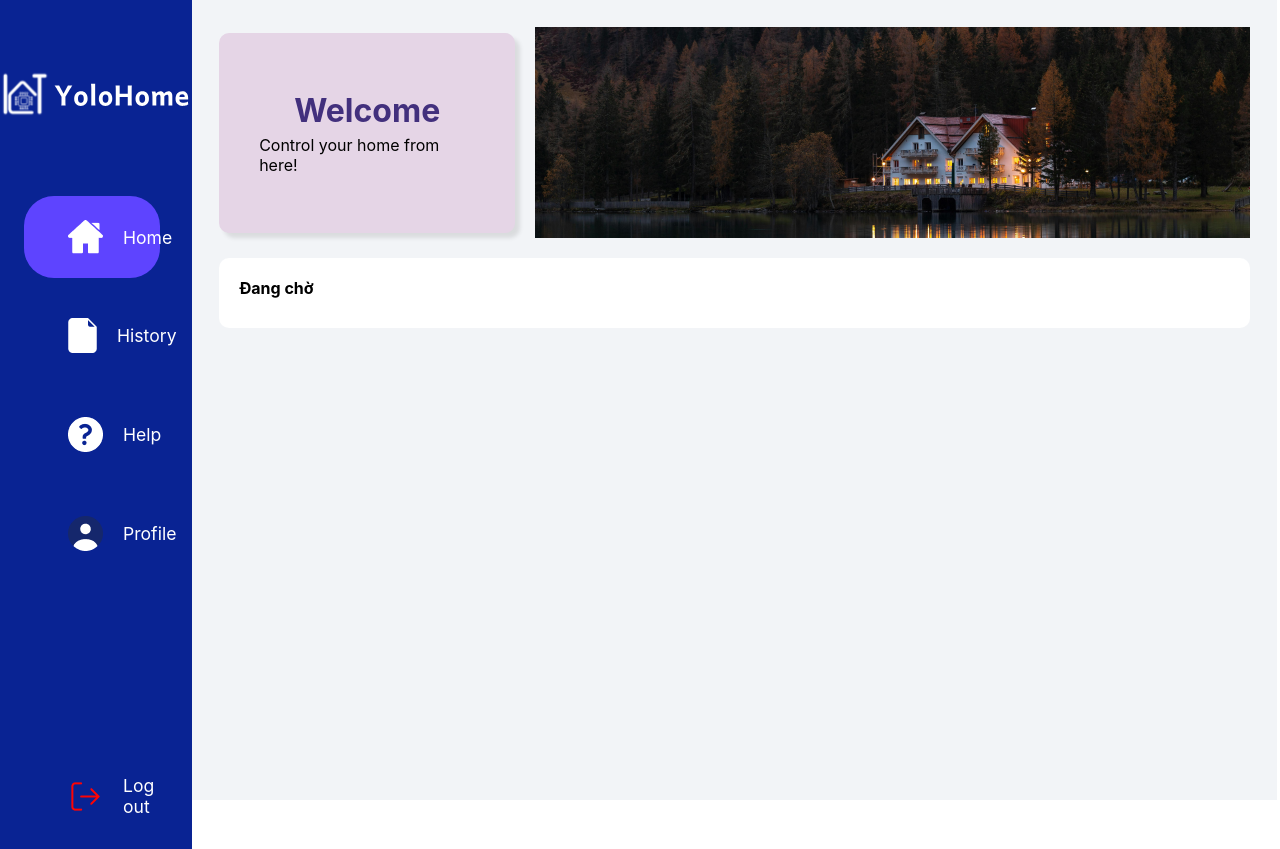
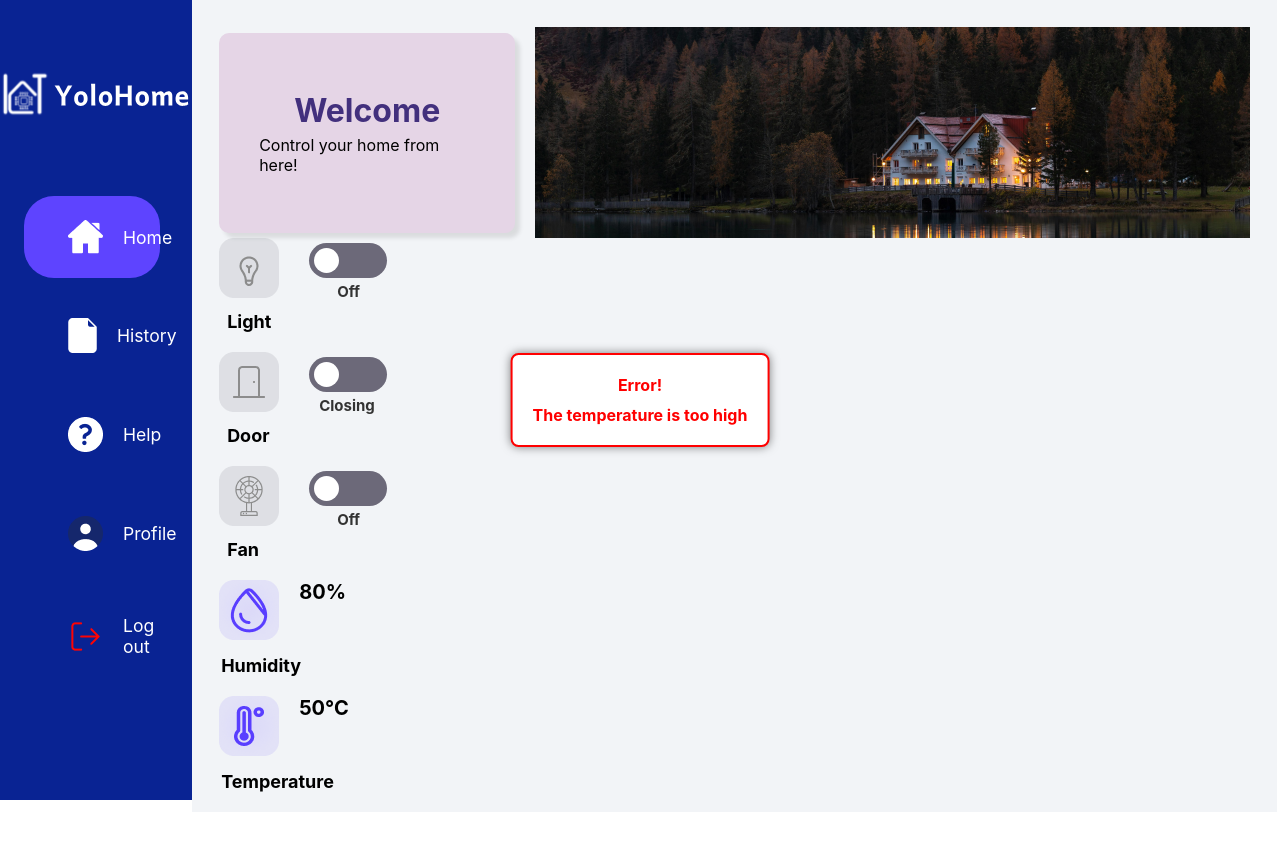
Before and after one commit to ShunPeng1/Multi-Disciplinary-Project, a React (Create React App) app in the folder WebApplication/yolohome-client/: page /dashboard in a window 1280 px wide. After the commit the page ends 812 px from the top, so only its background shows below. Built offline with nearby package versions, Linux system fonts and the light colour scheme.

Commit message:
feat: pop-up Temperature error
feat: pop-up Temperature error

```diff
--- a/WebApplication/yolohome-client/src/components/Cards/TemperatureCard/TemperatureCard.css
+++ b/WebApplication/yolohome-client/src/components/Cards/TemperatureCard/TemperatureCard.css
@@ -19,3 +19,27 @@
     font-size: 20px;
     font-weight: bold;
 }
+
+.popup {
+    position: fixed;
+    top: 50%;
+    left: 50%;
+    transform: translate(-50%, -50%);
+    background-color: #fff;
+    border: 2px solid red;
+    padding: 20px;
+    border-radius: 8px;
+    box-shadow: 0px 0px 10px rgba(0, 0, 0, 0.5);
+    z-index: 9999;
+}
+
+.popup p {
+    margin: 0;
+    font-weight: bold;
+    color: red;
+    text-align: center;
+}
+
+.popup p:last-child {
+    margin-top: 10px;
+}
--- a/WebApplication/yolohome-client/src/components/Cards/TemperatureCard/index.jsx
+++ b/WebApplication/yolohome-client/src/components/Cards/TemperatureCard/index.jsx
@@ -1,16 +1,45 @@
-import React from "react";
+import React, { useState, useEffect } from "react";
 import './TemperatureCard.css';
 
 const TemperatureCard = () => {
+    const [temperature, setTemperature] = useState(null);
+    const [showPopup, setShowPopup] = useState(false);
 
-    // receive data from sensor here
+    // Simulate fetching temperature data from the server
+    useEffect(() => {
+        // Simulated API call
+        const fetchTemperature = async () => {
+            // Assuming fetchTemperatureData is a function to fetch temperature data from the server
+            const temperatureData = await fetchTemperatureData();
+            setTemperature(temperatureData);
+            // Check if temperature is too high
+            if (temperatureData > 35) {
+                setShowPopup(true);
+            } else {
+                setShowPopup(false);
+            }
+        };
+        fetchTemperature();
+    }, []);
+
+    // Simulated function to fetch temperature data
+    const fetchTemperatureData = async () => {
+        // You can replace this with actual API call to fetch temperature data
+        return 50; // Simulated temperature data
+    };
 
     return (
         <div className="temperature-container">
+            {showPopup && (
+                <div className="popup">
+                    <p>Error!</p>
+                    <p>The temperature is too high</p>
+                </div>
+            )}
             <div className="icon-and-temp">
                 <img src="./Images/temperature.png" alt="Temperature Icon" />
                 <div className="temperature-info">
-                    {'30°C'}
+                    {temperature !== null ? `${temperature}°C` : 'Loading...'}
                 </div>
             </div>
             <div className="temperature-text">
--- a/WebApplication/yolohome-client/src/components/NavBar/index.jsx
+++ b/WebApplication/yolohome-client/src/components/NavBar/index.jsx
@@ -36,9 +36,9 @@ const NavBar = () => {
           <img src="./Images/profile_icon.png" alt="Profile Icon" />
           <p>Profile</p>
         </Link>
-        <div className = "blank">
+        {/* <div className = "blank">
           {''}
-        </div>
+        </div> */}
         <Link to="/" className={getNavItemClass("/")} id="logout">
           <img src="./Images/log_out.png" alt="Logout Icon" />
           <p>Log out</p>
--- a/WebApplication/yolohome-client/src/pages/Dashboard/Dashboard.css
+++ b/WebApplication/yolohome-client/src/pages/Dashboard/Dashboard.css
@@ -108,13 +108,21 @@
 }
 
 .lightCard {
-  margin-bottom: 30px;
+  margin-bottom: 20px;
 }
 
 .doorCard {
-  margin-bottom: 30px;
+  margin-bottom: 20px;
 }
 
 .fanCard {
-  margin-bottom: 30px;
+  margin-bottom: 20px;
 }
+
+.humidityCard {
+  margin-bottom: 20px;
+}
+
+.temperatureCard {
+  margin-bottom: 20px;
+}
--- a/WebApplication/yolohome-client/src/pages/Dashboard/index.jsx
+++ b/WebApplication/yolohome-client/src/pages/Dashboard/index.jsx
@@ -22,13 +22,21 @@ const Dashboard = (props) => {
 
           </div>
 
-          <div className="waitingLog">
-            <p className="waitP">Đang chờ</p>
+          {/* {CardButton and Information part} */}
+          <div className="lightCard">
+            <LightCard />
           </div>
-
-          {/* {CardButton and Information part} */}
-          <div className="">
-
+          <div className="doorCard">
+            <DoorCard />
+          </div>
+          <div className="fanCard">
+            <FanCard />
+          </div>
+          <div className="humidityCard">
+            <HumidityCard />
+          </div>
+          <div className="temperatureCard">
+            <TemperatureCard />
           </div>
         </div>
     </div>
```
